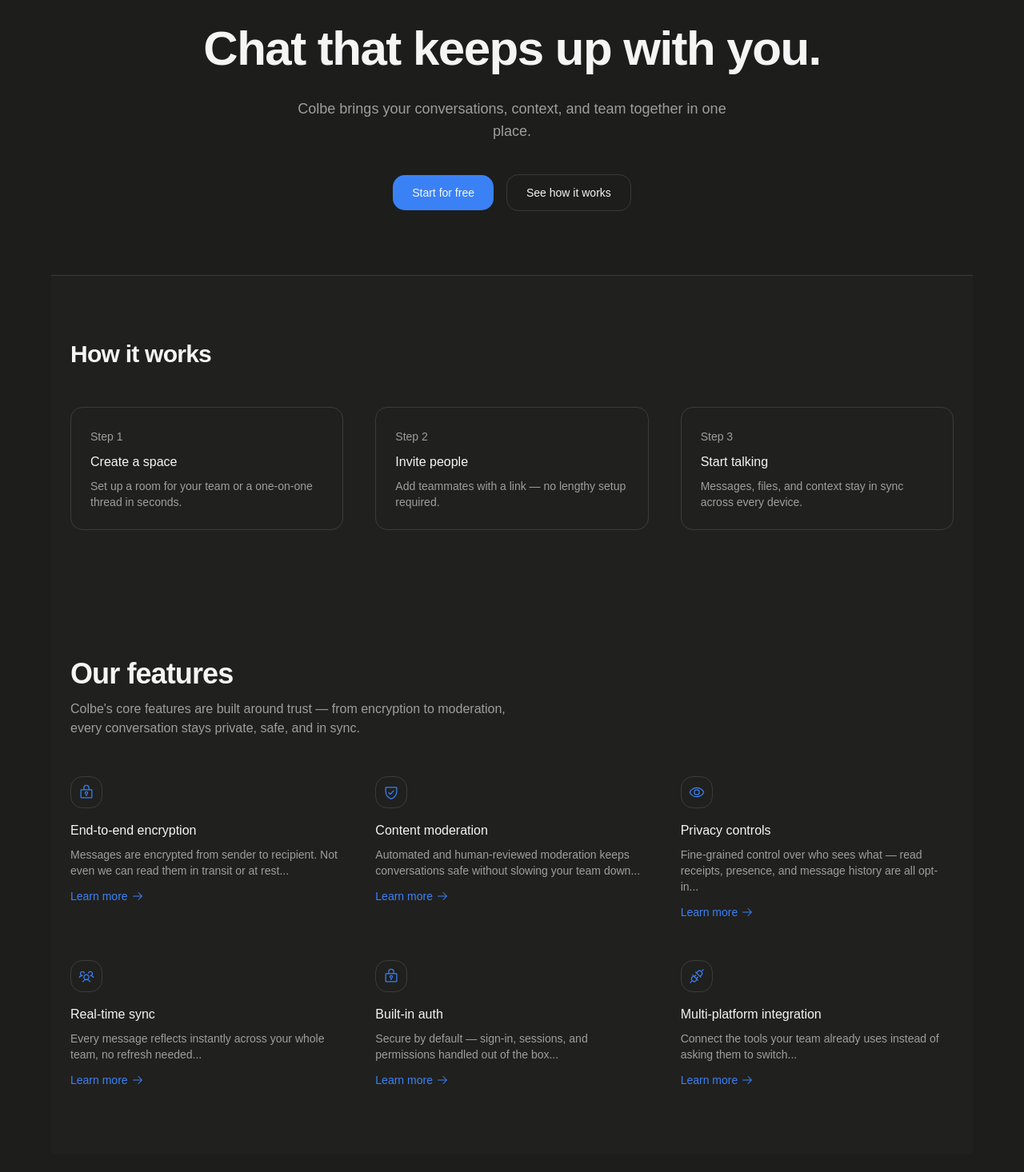
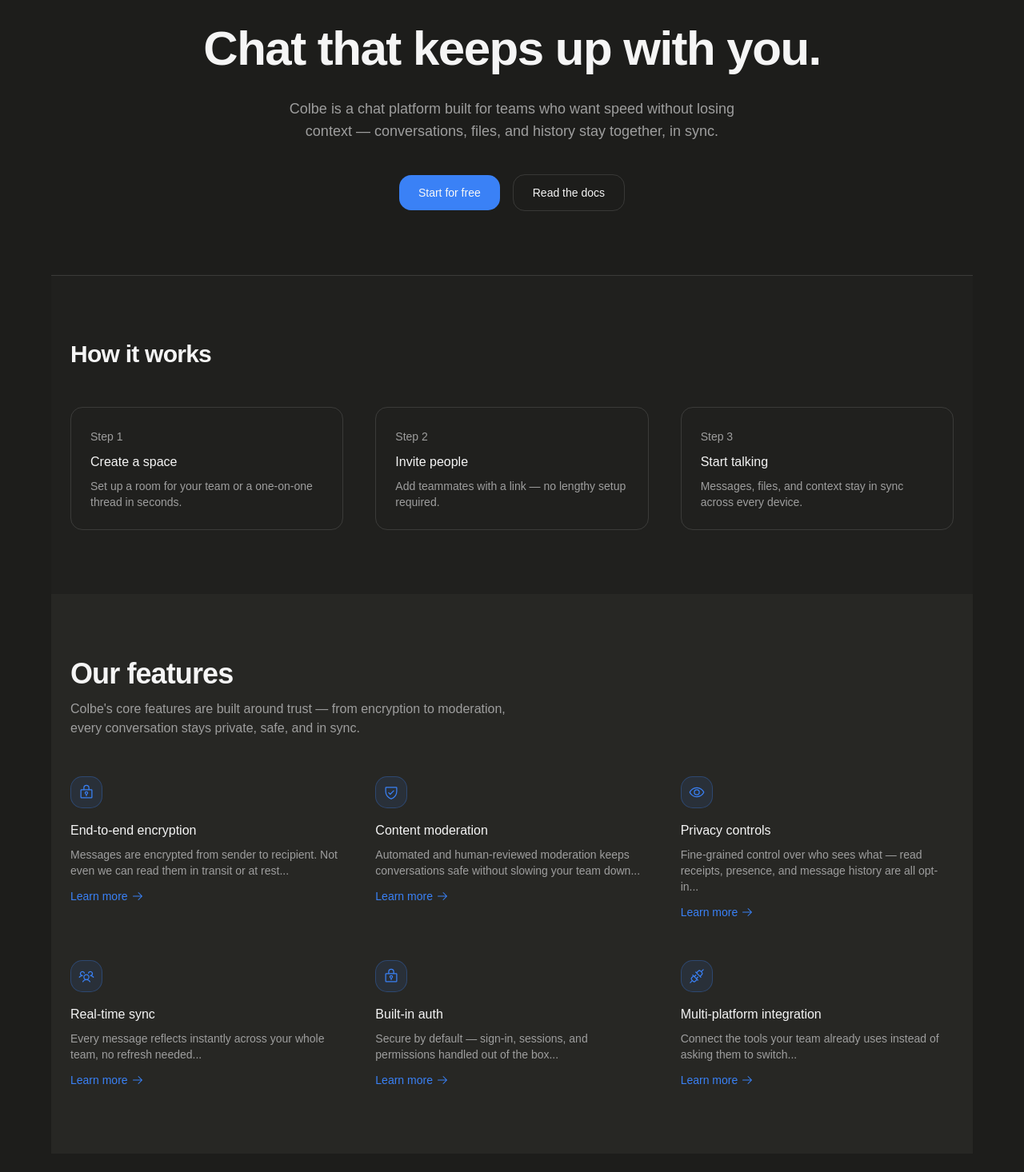
Before and after one commit to Colbem-Studio/colbe, a Next.js app: page / in a window 1280 px wide. Shown: the part 224-1690 px from the top of the page at 80% size. Built offline with nearby package versions, Linux system fonts and the light colour scheme.

Commit message:
feat: File changes

```diff
--- a/src/components/marketing/features.tsx
+++ b/src/components/marketing/features.tsx
@@ -43,7 +43,7 @@ const FEATURES = [
 
 export function MarketingFeatures() {
   return (
-    <section id="features" className="bg-card/40">
+    <section id="features" className="bg-card">
       <div className="mx-auto max-w-6xl px-6 py-20">
         <h2 className="text-3xl font-semibold tracking-tight text-foreground md:text-4xl">
           Our features
@@ -58,7 +58,7 @@ export function MarketingFeatures() {
             const Icon = feature.icon;
             return (
               <div key={feature.title}>
-                <div className="flex h-10 w-10 items-center justify-center rounded-[15px] border border-border">
+                <div className="flex h-10 w-10 items-center justify-center rounded-[15px] border border-primary/30 bg-primary/10">
                   <Icon className="h-5 w-5 text-primary" />
                 </div>
                 <h3 className="mt-4 text-base font-medium text-foreground">
--- a/src/components/marketing/hero.tsx
+++ b/src/components/marketing/hero.tsx
@@ -10,7 +10,8 @@ export function MarketingHero() {
         Chat that keeps up with you.
       </h1>
       <p className="mx-auto mt-6 max-w-xl text-base text-muted-foreground md:text-lg">
-        Colbe brings your conversations, context, and team together in one place.
+        Colbe is a chat platform built for teams who want speed without losing
+        context — conversations, files, and history stay together, in sync.
       </p>
       <div className="mt-10 flex items-center justify-center gap-4">
         <Link
@@ -20,10 +21,10 @@ export function MarketingHero() {
           Start for free
         </Link>
         <Link
-          href="#how-it-works"
+          href="/docs"
           className="rounded-[15px] border border-border px-6 py-3 text-sm font-medium text-foreground hover:bg-accent"
         >
-          See how it works
+          Read the docs
         </Link>
       </div>
     </section>
```
